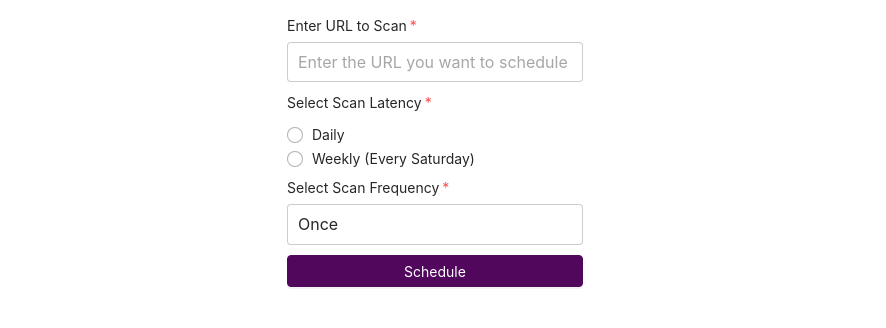
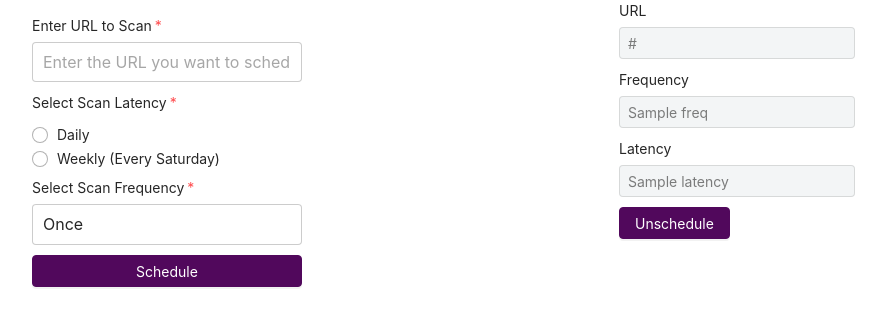
Before and after one commit to opensaucerer/sqli-xss-scanner, a Flask app: page /schedule in a window 1280 px wide. Shown: the part 50-378 px from the top of the page, without its empty margins (205-1091 px from the left). Run offline with Flask 2, Linux system fonts and the light colour scheme; the visitor is signed in with stand-in values (Sample User, id 1); a database or web service that is not in the repository returns one stand-in record (values such as "Sample title").

Commit message:
added schedule management

```diff
--- a/models.py
+++ b/models.py
@@ -90,4 +90,15 @@ class User:
     # save a new schedule
     @staticmethod
     def schedule(data):
+        data['_id'] = uuid4().hex
         return mongo.db.schedule.insert_one(data)
+
+    # getting the schedules
+    @staticmethod
+    def get_schedules(id):
+        return mongo.db.schedule.find({'owner': id})
+
+    # getting the schedules
+    @staticmethod
+    def unschedule(id):
+        return mongo.db.schedule.delete_one({'_id': id})
--- a/routes.py
+++ b/routes.py
@@ -250,6 +250,8 @@ def details(user, id):
 @login_required
 def schedule(user):
 
+    schedules = User.get_schedules(user['_id'])
+
     if request.method == 'POST':
         form = request.form
         data = {
@@ -262,4 +264,16 @@ def schedule(user):
 
         status = User.schedule(data)
         return redirect(url_for('main.dashboard'))
-    return render_template('schedule.html', user=user)
+    return render_template('schedule.html', user=user, schedules=schedules)
+
+
+# scan scheduler
+@main.route('/unschedule', methods=['GET', 'POST'])
+@login_required
+def unschedule(user):
+
+    id = request.args.get('id')
+
+    status = User.unschedule(id)
+
+    return redirect(url_for('main.schedule'))
--- a/templates/schedule.html
+++ b/templates/schedule.html
@@ -2,7 +2,10 @@
 
 <div class="container">
   <div class="content-section">
-    <!-- Rendering Sign In Form  -->
+    <div class="d-flex justify-content-around">
+      {% if schedules.count() < 2 %}
+
+      <div>
         <form action="/schedule" method="POST" class="form-signin">
           <fieldset class="form-group">
             <!-- Input -->
@@ -20,7 +23,9 @@
 
             <!-- Radio -->
             <div class="form-group">
-          <label for="gender-male" class="required">Select Scan Latency</label>
+              <label for="gender-male" class="required"
+                >Select Scan Latency</label
+              >
               <div class="custom-radio">
                 <input
                   type="radio"
@@ -76,11 +81,46 @@
             <!-- Redirecting to Sign In page for exsiting users end-->
           </fieldset>
         </form>
+      </div>
 
-    <!-- Required for the custom file input -->
-    <script src="path/to/halfmoon.js"></script>
-
-    <!-- Rendering Sign In Form End -->
+      {% endif%} {% for s in schedules %}
+      <div>
+        <div class="form-group">
+          <label for="full-name">URL</label>
+          <input
+            disabled
+            type="url"
+            class="form-control"
+            id="full-name"
+            value="{{s.url}}"
+          />
+        </div>
+        <div class="form-group">
+          <label for="full-name">Frequency</label>
+          <input
+            disabled
+            type="text"
+            class="form-control"
+            id="full-name"
+            value="{{s.freq}}"
+          />
+        </div>
+        <div class="form-group">
+          <label for="full-name">Latency</label>
+          <input
+            disabled
+            type="latency"
+            class="form-control"
+            id="full-name"
+            value="{{s.latency}}"
+          />
+        </div>
+        <a class="btn btn-primary btn-md" href="/unschedule?id={{s._id}}"
+          >Unschedule</a
+        >
+      </div>
+      {% endfor %}
+    </div>
   </div>
 </div>
 
```
Lines whose indentation alone changed are shown as unchanged.
